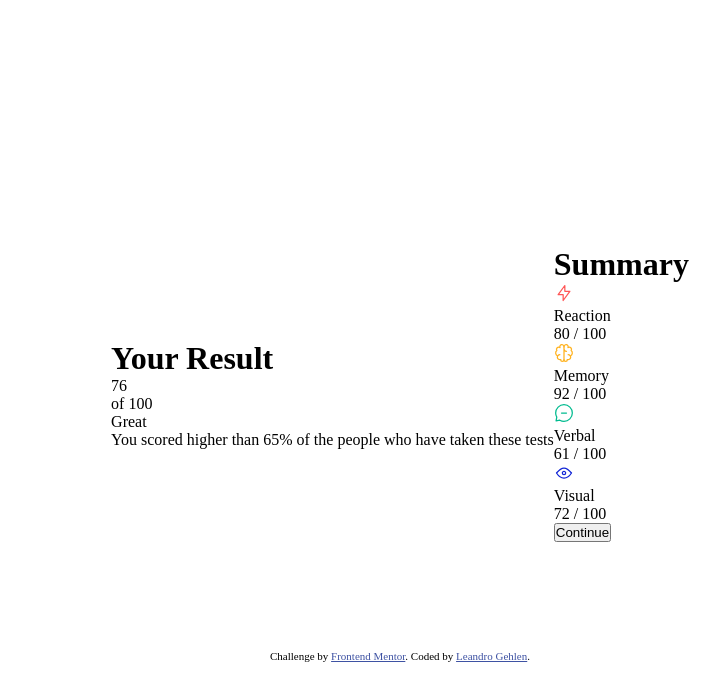
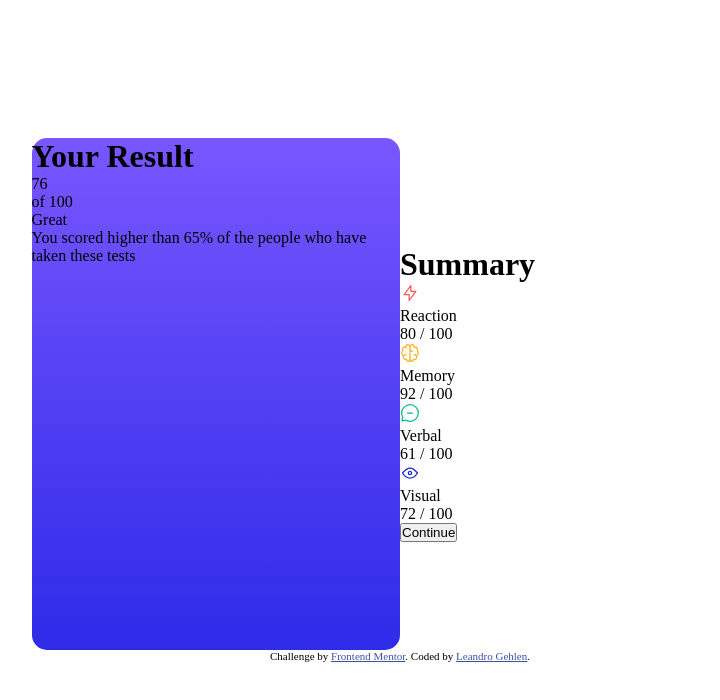
Before and after one commit to Leandro-Gehlen/Frontend-Mentor-FL---HTML-and-CSS-, a plain HTML site: page index.html in a window 1280 px wide. Shown: the whole page, without its empty margins (240-960 px from the left). Drawn offline with Linux system fonts and the light colour scheme; files whose address does not match are found by name.

Commit message:
some css are ready

```diff
--- a/index.html
+++ b/index.html
@@ -15,7 +15,7 @@
 
 <body>
   <main>
-    <div>
+    <div class="left-side">
       <h1>Your Result</h1>
       <div>
         <p>76</p>
@@ -24,7 +24,7 @@
       <p>Great</p>
       <p>You scored higher than 65% of the people who have taken these tests</p>
     </div>
-    <div>
+    <div class="right-side">
       <h1>Summary</h1>
       <div>
         <img src="./assets/images/icon-reaction.svg" alt="a light as reaction icon" />
--- a/styles.css
+++ b/styles.css
@@ -22,6 +22,16 @@ main {
     flex-direction: row;
 }
 
+.left-side {
+    flex: 1;
+    height: 512px;
+    border-radius: 15px;
+    background-image: linear-gradient(hsl(252, 100%, 67%), hsl(241, 81%, 54%));
+}
+
+.right-side {
+    flex: 1;
+}
 
 
 .attribution {
```
